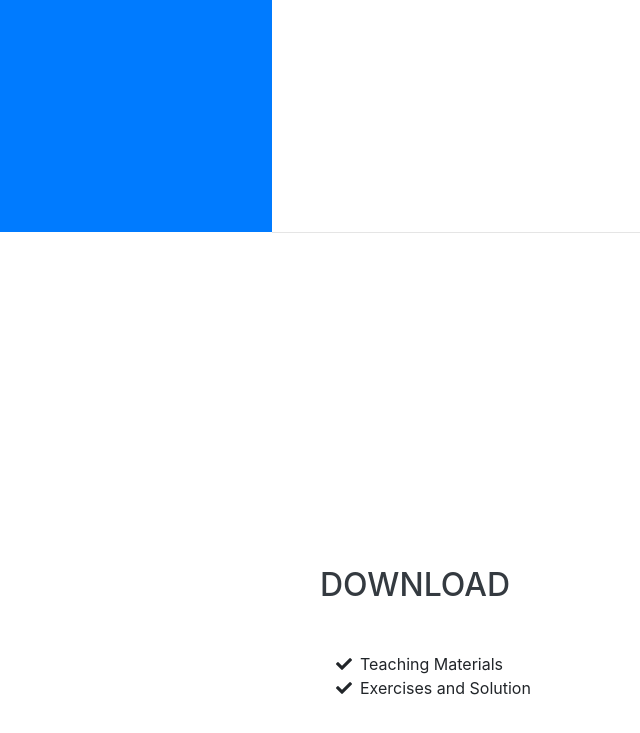
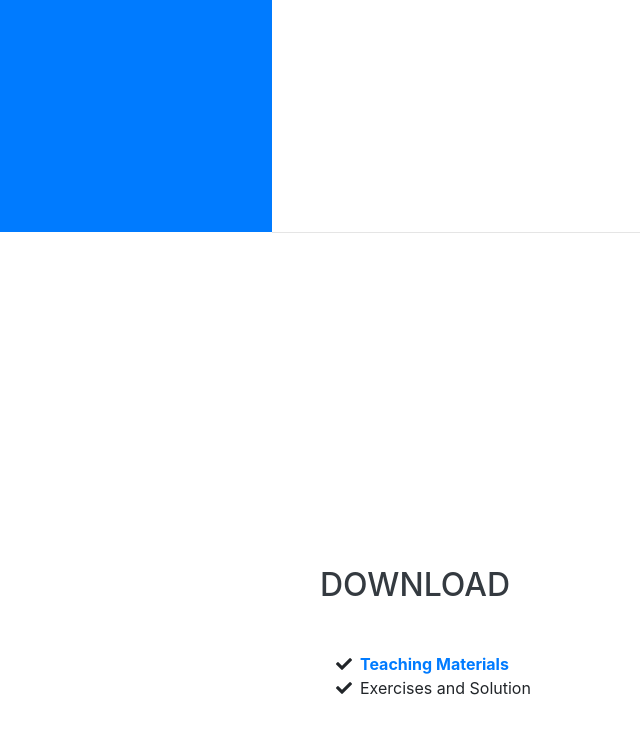
Before and after one commit to patcharinka/15016406, a website with bundled scripts: page index.html in a window 1280 px wide. Shown: the part 568-1301 px from the top of the page, without its empty margins (0-640 px from the left). Built offline with nearby package versions, Linux system fonts and the light colour scheme; a web font is replaced by a local one.

Commit message:
Update index.html

```diff
--- a/index.html
+++ b/index.html
@@ -225,7 +225,10 @@
         <ul class="fa-ul mb-0">
           <li>
             <i class="fa-li fa fa-check"></i>
-            Teaching Materials</li>
+
+            <a href="https://github.com/patcharinka/15016406/blob/master/Teachingmaterials.pdf?raw=true" target="_blank"><b>Teaching Materials</b></a>
+
+          </li>
             <li>
               <i class="fa-li fa fa-check"></i>
               Exercises and Solution</li>
```
